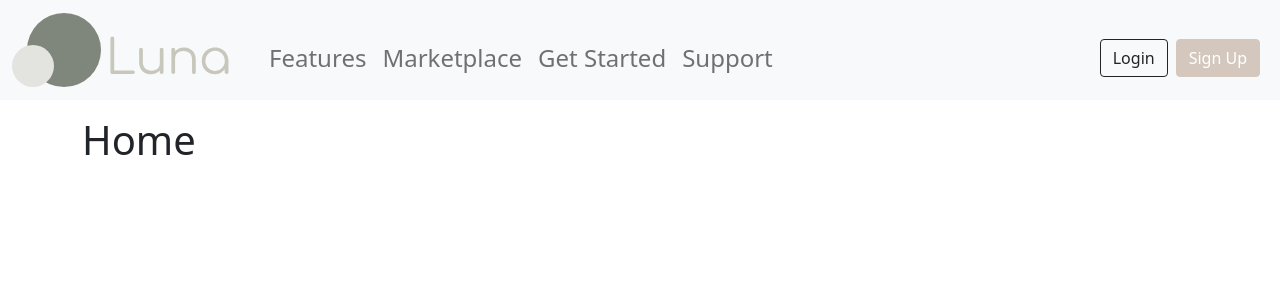
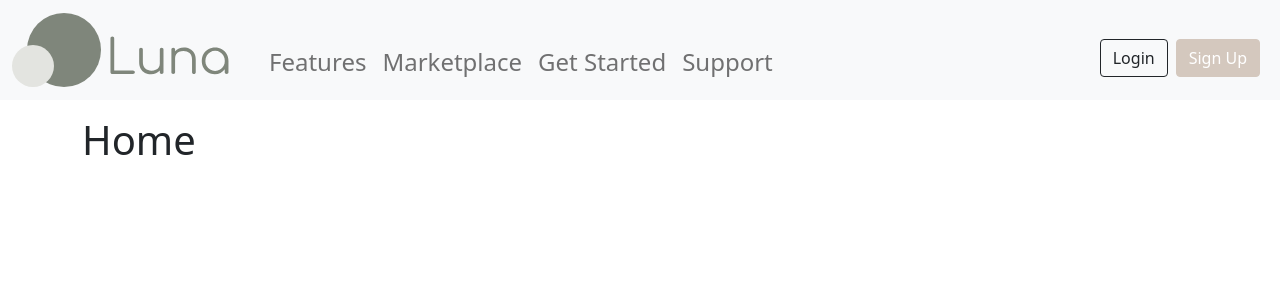
Before and after one commit to abm-77/VirtualConsultantMomentum2021, a Flask app: page / in a window 1280 px wide. Shown: the top 300 px of the page. Run offline with Flask 2, Linux system fonts and the light colour scheme.

Commit message:
Minor Changes
Darkened logo text, commented code sections.

```diff
--- a/app/static/css/button_overrides.css
+++ b/app/static/css/button_overrides.css
@@ -1,3 +1,4 @@
+/* Make Color Variables for Easy Reference */
 :root
 {
     --matcha: #C7C7BB;
@@ -5,6 +6,8 @@
     --linen: #E3E4E0;
 }
 
+
+/* Override Bootstrap Base Button Colors */
 .btn-dark
 {
     background-color: var(--dustyrose);
--- a/app/templates/public/templates/base_template.html
+++ b/app/templates/public/templates/base_template.html
@@ -15,15 +15,13 @@
 
     <!-- Location to Add Title to Browser Tab -->
     <title>{% block title %} {% endblock %}</title>
-
   </head>
   <body>
-
     <!-- Navbar Code and Templating -->
     <nav class="navbar navbar-expand-lg navbar-light bg-light mb-3">
 
       <div class="container-fluid">
-
+        <!-- Navbar Logo -->
         <a class="navbar-brand" href="/">
             <img src="{{ url_for('static', filename='img/Logo.svg') }}" alt="">
         </a>
@@ -37,7 +35,7 @@
         <div class="collapse navbar-collapse justify-content-between" id="navbarNav">
 
           <!-- Left Aligned Elements -->
-          <ul class="navbar-nav mr-auto fs-4 mt-3">
+          <ul class="navbar-nav mr-auto fs-4 mt-4">
             {{ nav.basic_navbar_item(text="Features", path="/features") }}
 
             {{ nav.basic_navbar_item(text="Marketplace", path="/store") }}
```
Also changed, not shown: app/static/img/Logo.svg.
